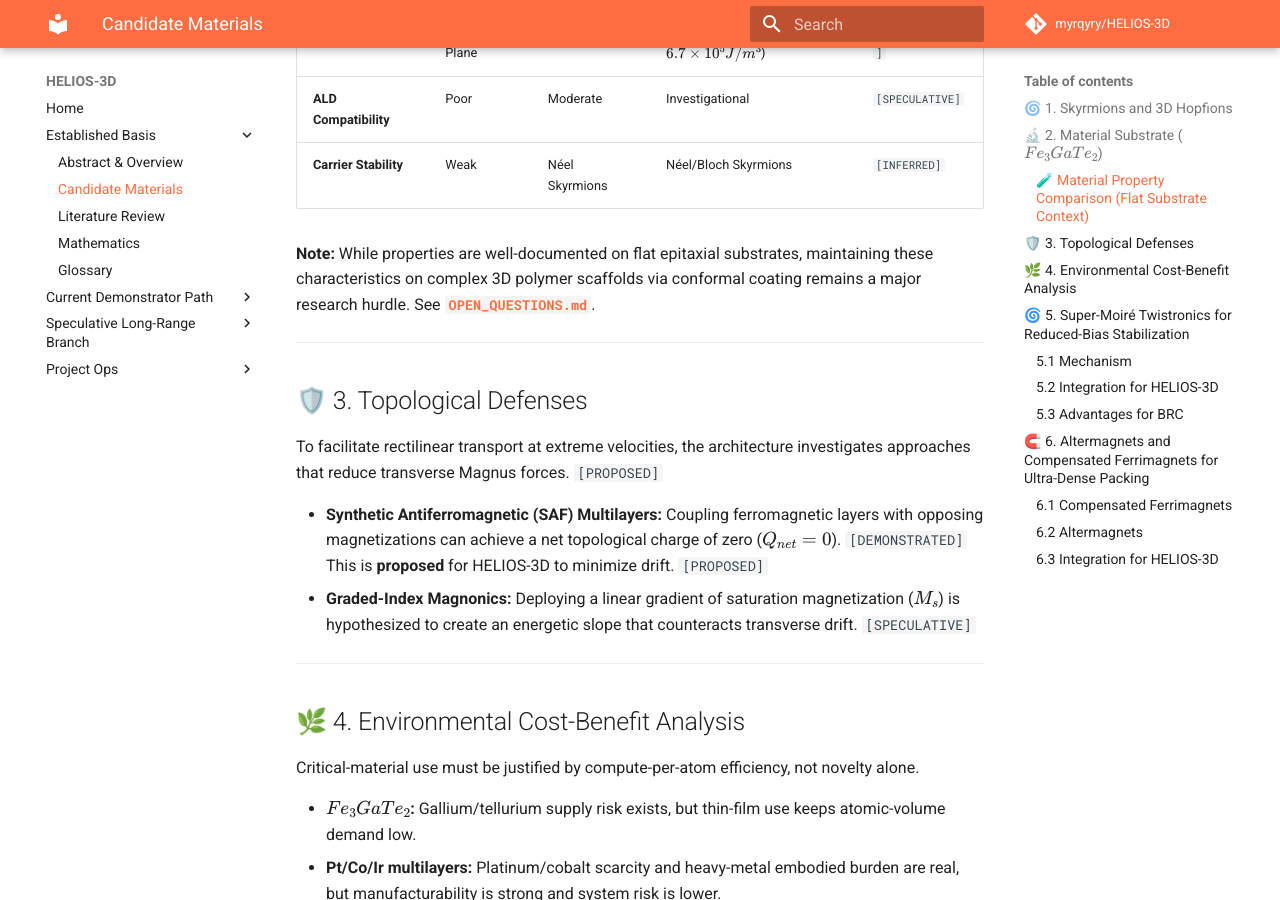
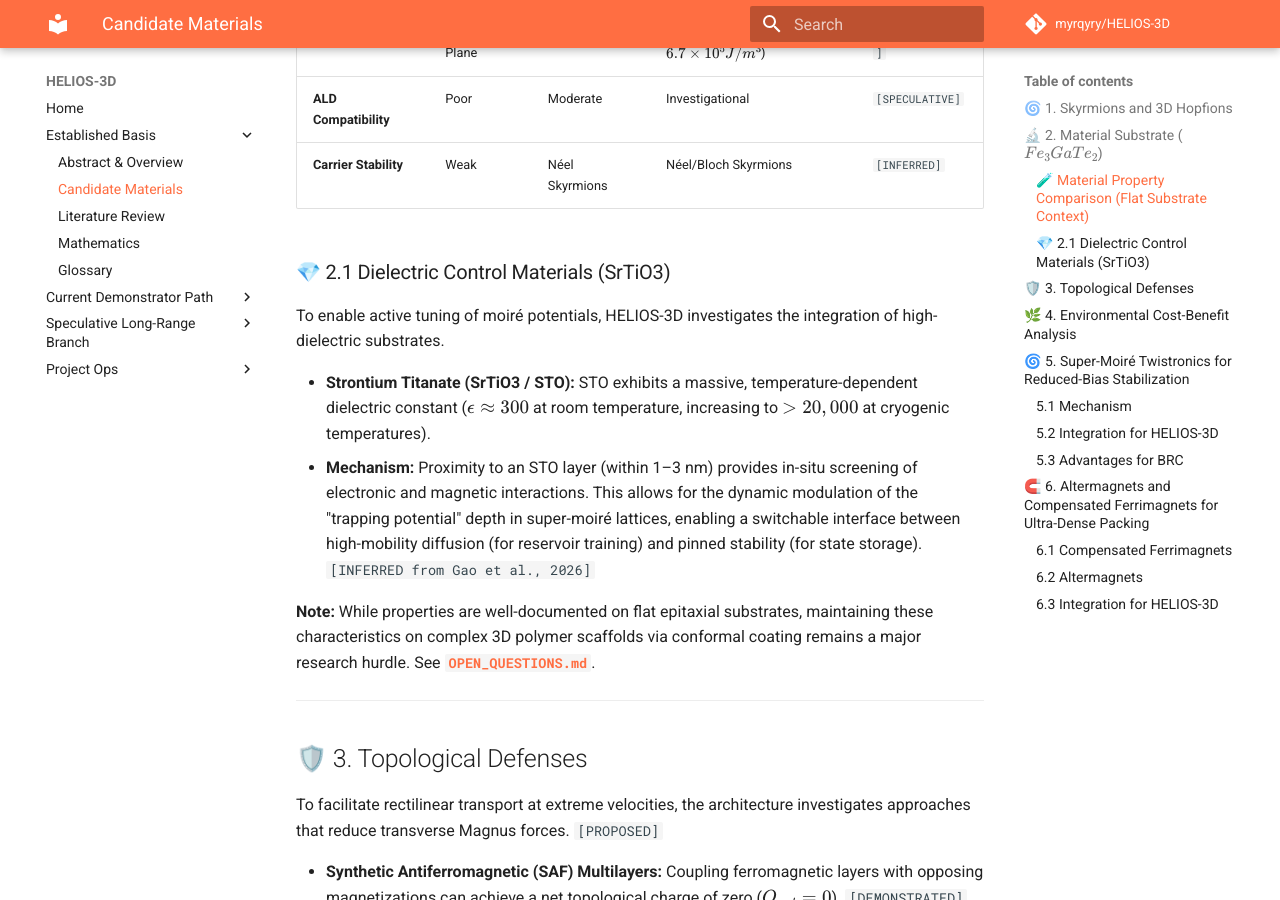
Before and after one commit to myrqyry/HELIOS-3D, an MkDocs documentation site: the page built from docs/CANDIDATE_MATERIALS_AND_MECHANISMS.md, in a window 1280 px wide and 900 px high, scrolled down 1197 px. Built offline with MkDocs 1.6.1 and Material for MkDocs 9.7.7, drawn with Linux system fonts in a browser that asks for light colours; comment, search, counter and statistics services are not loaded.

Commit message:
docs: integrate Gao et al. (2026) findings on dielectric moiré tuning

```diff
--- a/docs/CANDIDATE_MATERIALS_AND_MECHANISMS.md
+++ b/docs/CANDIDATE_MATERIALS_AND_MECHANISMS.md
@@ -27,6 +27,13 @@ One candidate substrate path for HELIOS-3D is $Fe_3GaTe_2$, a metallic van der W
 | **Anisotropy** | Out-of-Plane | Moderate PMA | Massive PMA ($6.7 \times 10^5 J/m^3$) | `[DEMONSTRATED]` |
 | **ALD Compatibility** | Poor | Moderate | Investigational | `[SPECULATIVE]` |
 | **Carrier Stability** | Weak | Néel Skyrmions | Néel/Bloch Skyrmions | `[INFERRED]` |
+
+### 💎 2.1 Dielectric Control Materials (SrTiO3)
+
+To enable active tuning of moiré potentials, HELIOS-3D investigates the integration of high-dielectric substrates.
+
+*   **Strontium Titanate (SrTiO3 / STO):** STO exhibits a massive, temperature-dependent dielectric constant ($\epsilon \approx 300$ at room temperature, increasing to $>20,000$ at cryogenic temperatures).
+*   **Mechanism:** Proximity to an STO layer (within 1–3 nm) provides in-situ screening of electronic and magnetic interactions. This allows for the dynamic modulation of the "trapping potential" depth in super-moiré lattices, enabling a switchable interface between high-mobility diffusion (for reservoir training) and pinned stability (for state storage). `[INFERRED from Gao et al., 2026]`
 
 **Note:** While properties are well-documented on flat epitaxial substrates, maintaining these characteristics on complex 3D polymer scaffolds via conformal coating remains a major research hurdle. See **[`OPEN_QUESTIONS.md`](./OPEN_QUESTIONS.md)**.
 
```
Also changed, not shown: docs/LITERATURE_REVIEW.md (+1 -0 lines), docs/REFERENCES.md (+1 -0 lines), research_specifications/module_2_super_moire_engineering.md (+11 -1 lines).
